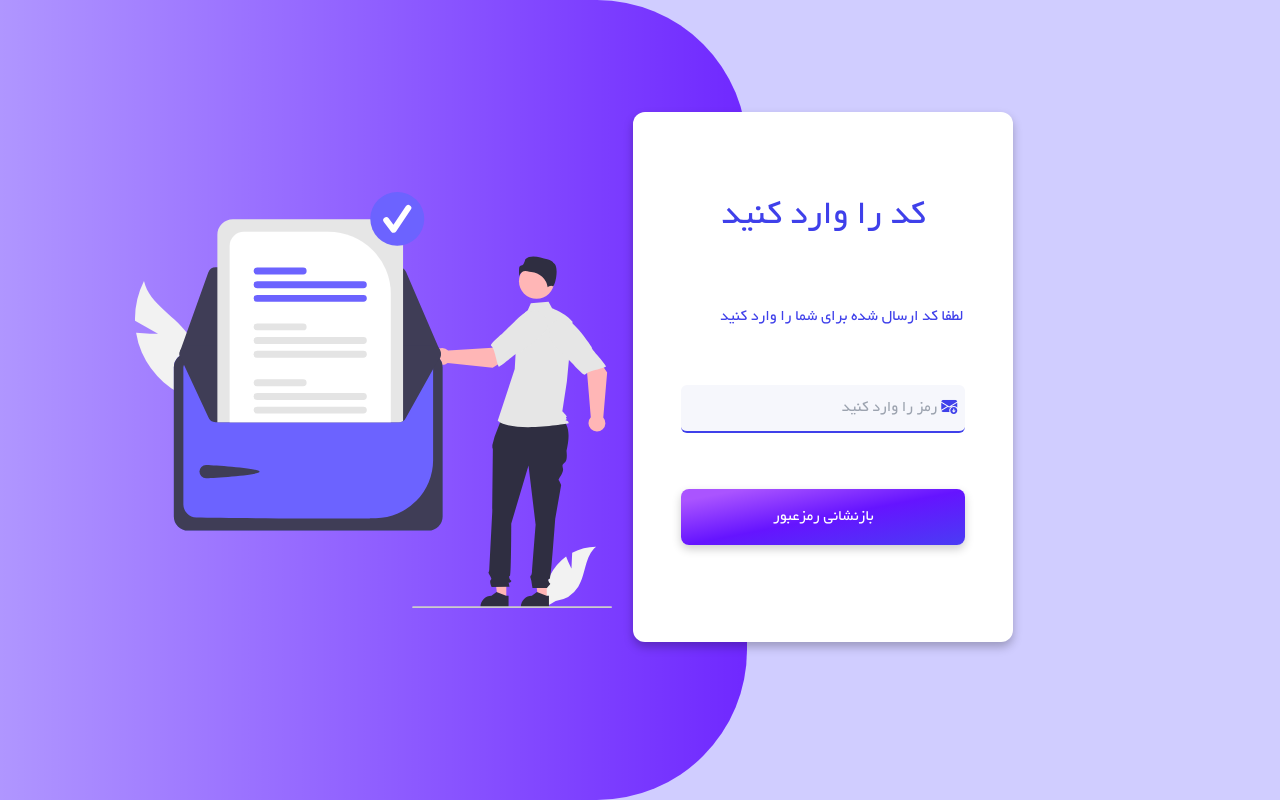
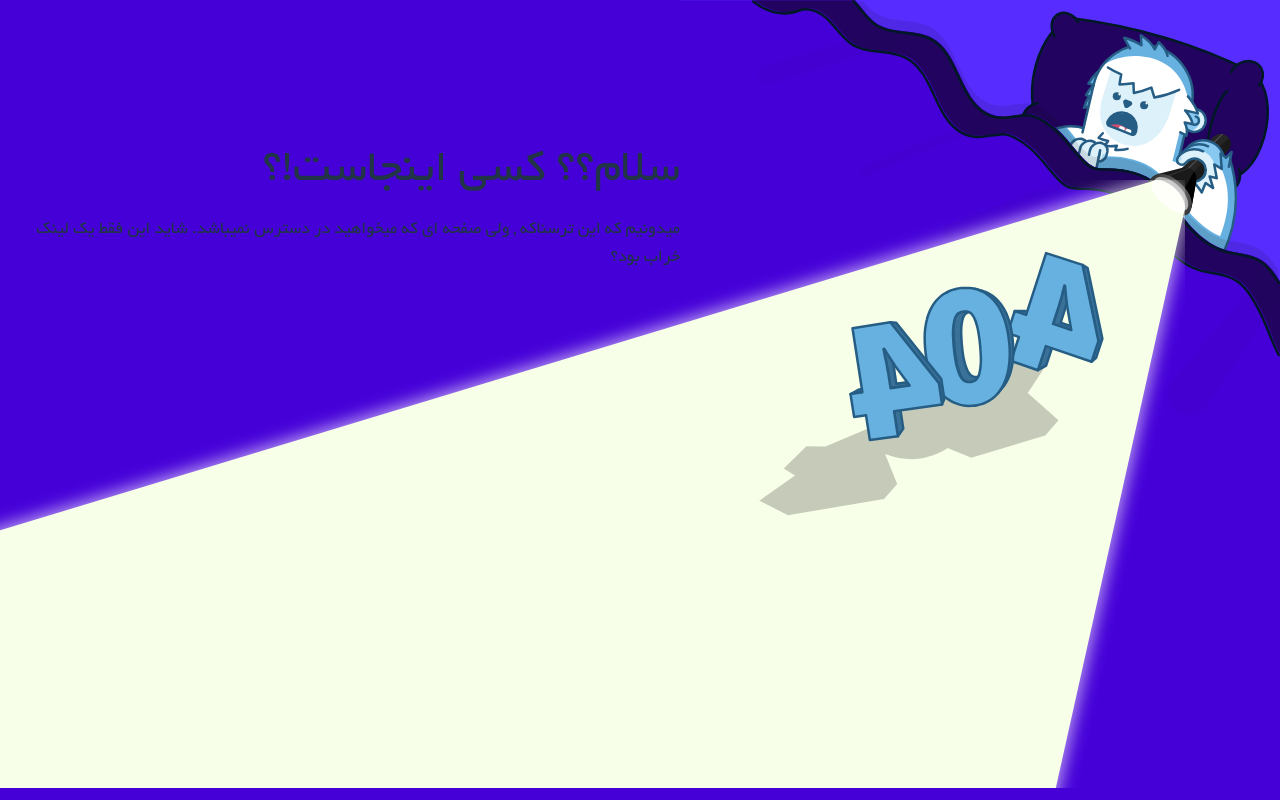
Before and after one commit to academy-react/Hexa-Squad, a React (Vite) app: page /authorize/verification in a window 1280 px wide. Built offline with nearby package versions, Linux system fonts and the light colour scheme.

Commit message:
creat 404 error page and create rout for that

```diff
--- a/src/App.jsx
+++ b/src/App.jsx
@@ -1,11 +1,11 @@
-import React from "react";
+import React, { useEffect } from "react";
 import { RouterProvider, createBrowserRouter } from "react-router-dom";
 
 import Landing from "./screens/Landing/Landing";
 import Login from "./screens/Authorize/Login";
 import Register from "./screens/Authorize/Register";
 import ForgetPassword from "./screens/Authorize/ForgetPassword";
-import VerificationCode from "./screens/Authorize/VerificationCode";
+import Error404 from "./screens/ErrorPage/Error404";
 const App = () => {
   const Router = createBrowserRouter([
     { path: "/", element: <Landing /> },
@@ -15,9 +15,9 @@ const App = () => {
         { path: "/authorize/login", element: <Login /> },
         { path: "/authorize/register", element: <Register /> },
         { path: "/authorize/forget", element: <ForgetPassword /> },
-        { path: "/authorize/verification", element: <VerificationCode/> },
       ],
     },
+    { path: "/*", element: <Error404 /> },
   ]);
   return (
     <div className="app-Body">
--- /dev/null
+++ b/src/screens/ErrorPage/Error404.jsx
@@ -0,0 +1,17 @@
+import React from 'react'
+import image from '../../assets/image/char.svg'
+import light404 from '../../assets/image/light404.svg'
+const Error404 = () => {
+  return (
+    <div className='bg-[#4500d8] w-full h-[100vh] overflow-hidden flex items-start' dir='rtl'>
+        <img src={image} className='lg:w-[600px] w-[400px] inline-block'  />
+        <img src={light404} className='w-full inline-block absolute scale-x-[-1] lg:top-[180px] lg:right-[95px] top-[116px] right-[61px] lg:h-[76%] h-[84.5%] '  />
+        <div className="w-8/12 py-32 hidden md:block z-10" >
+            <h3 className='lg:text-5xl text-2xl lg:my-5 my-0'>سلام؟؟ کسی اینجاست!؟</h3>
+            <p className='lg:text-lg text-md'>میدونیم که این ترسناکه , ولی صفحه ای که میخواهید در دسترس نمیباشد. شاید این فقط یک لینک خراب بود؟</p>
+        </div>
+    </div>
+  )
+}
+
+export default Error404
```
Also changed, not shown: src/assets/image/char.svg (added), src/assets/image/light404.svg (added).
